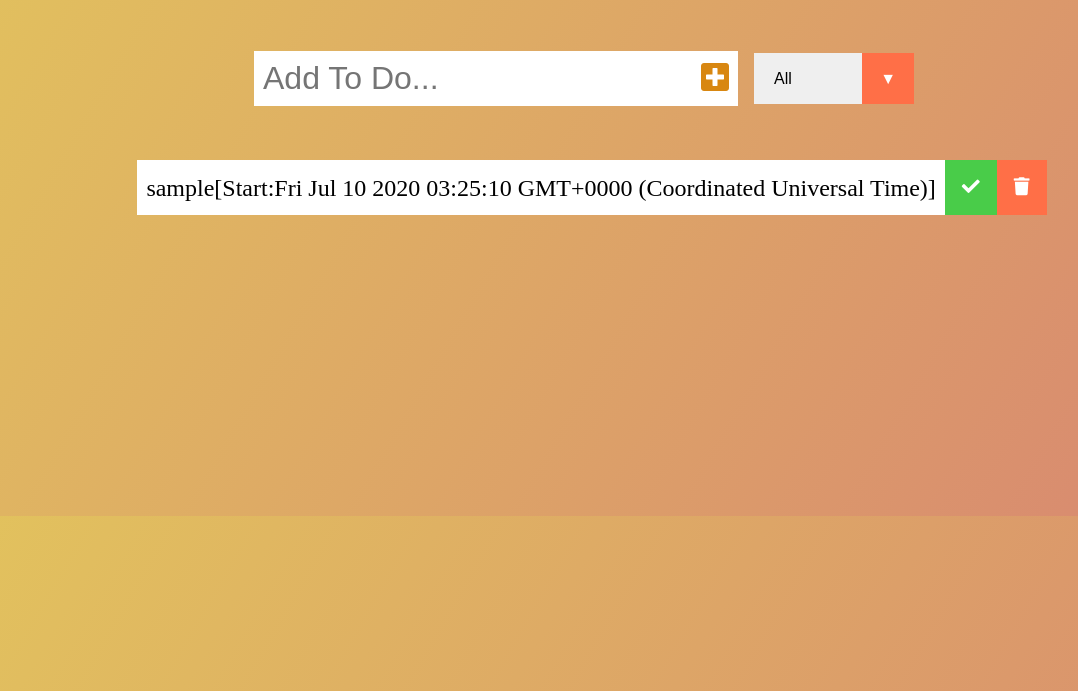
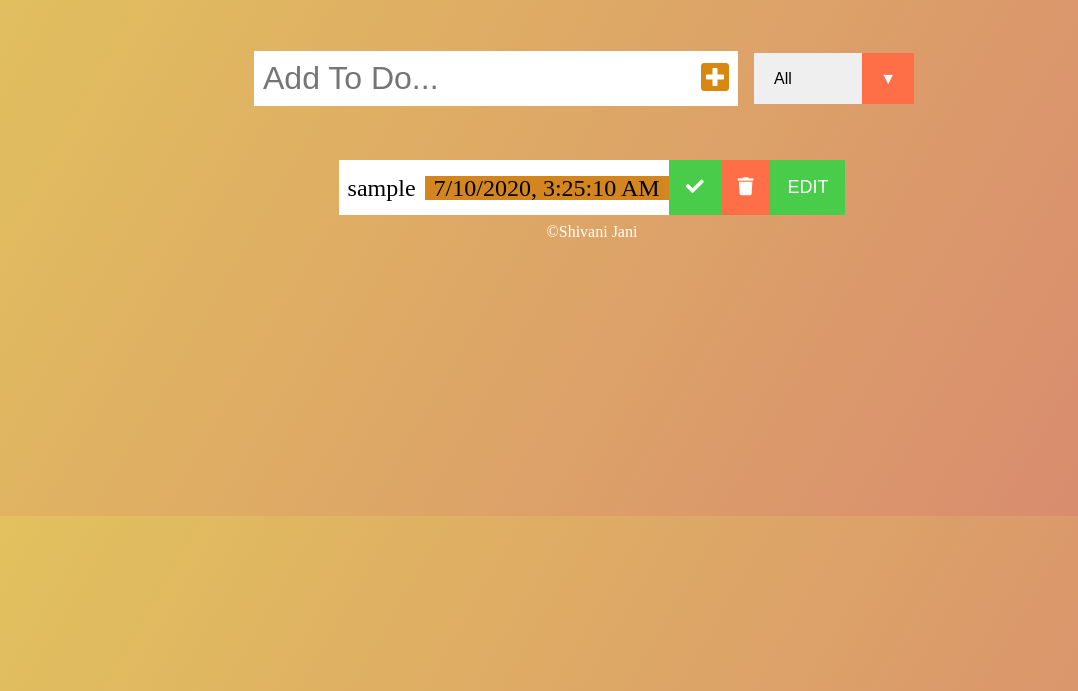
Before and after one commit to Shjani49/html-css-js-todo-list, a plain HTML site: page index.html in a window 1280 px wide. Both pictures are taken after typing "Sample" into the empty fields and a click on the button 763 px from the left and 187 px from the top of the page. Shown: the part 109-800 px from the top of the page, without its empty margins (48-1126 px from the left). Drawn offline with nearby package versions, Linux system fonts and the light colour scheme.

Commit message:
Added Span element for date;Chnage the Date and time formate;added css for span;Added Edit button element using javascript

```diff
--- a/css/main.css
+++ b/css/main.css
@@ -70,7 +70,7 @@ form button:hover{
 .todo li{
     flex: 1; /* push all button to right of the end*/
 }
-.trash-btn, .complete-btn{
+.trash-btn, .complete-btn, .edit-btn{
     background: #ff6f47;
     color: white;
     border : none;
@@ -80,6 +80,9 @@ form button:hover{
 }
 .complete-btn{
     background: rgb(73,204,73);
+}
+.edit-btn{
+    background :rgb(73,204,73);
 }
 .todo-item{
     padding : 0 9px;
@@ -141,3 +144,8 @@ select{
 p{
     text-align: center;
 }
+
+.todo-span{
+    padding : 0 9px;
+    background: rgb(211, 133, 31);
+}
--- a/index.html
+++ b/index.html
@@ -42,10 +42,11 @@
         </form>
        <p id = "error-output"></p>
       <div class = "todo-container">
-            <ul class = "todo-list"></ul>
+            <ul class = "todo-list" id = "list"></ul>
         </div>
-
-
+        <footer>
+            <p>&copy;Shivani Jani</p>
+        </footer>
 
     </body>
 </html>
--- a/js/scripts.js
+++ b/js/scripts.js
@@ -1,13 +1,39 @@
 // selectors
-const todoInput = document.querySelector(".todo-input");
+var todoInput = document.querySelector(".todo-input");
 const todoButton = document.querySelector(".todo-button");
 const todoList = document.querySelector(".todo-list");
 const todoFilter = document.querySelector(".filter-todo");
+const todoSpan = document.querySelector(".todo-span");
 // <p id="error-output"></p>
 const error = document.querySelector("#error-output");
+var editButton = document.querySelector('.todo-edit');
 //const dateTime = document.querySelector("#date");
 // Running list of all our items.
 let itemArray = [];
+var tab = [], index,
+items = document.querySelectorAll("ul#list todo-list");
+
+    // get the selected li index using array
+        // populate array with li values
+
+        for (var i = 0; i < items.length; i++) {
+            tab.push(items[i].innerHTML);
+        }
+
+        // get li index onclick
+        for (var i = 0; i < items.length; i++) {
+            items[i].addEventListener("click", () =>  {
+
+                index = tab.indexOf(this.innerHTML);
+                console.log(this.innerHTML + "Index = " + index);
+                //set the selected li value into input text
+                todoInput.value = this.innerHTML;
+
+            });
+        }
+
+
+
 
 
 // Event Listeners
@@ -15,11 +41,13 @@ todoButton.addEventListener("click", addTodo);
 //todoButton.addEventListener("click", addDateTime);
 todoList.addEventListener("click", deleteCheck);
 todoFilter.addEventListener("click", filterTodo);
+//editButton.addEventListener("click", editTodo);
+
+
 
 
 //Functions
-function addTodo(event)
-{
+function addTodo(event) {
     //The preventDefault() method cancels the event if it is cancelable, meaning that the default action that belongs to the event will not occur.
     //Clicking on a "Submit" button, prevent it from submitting a form
     event.preventDefault();
@@ -27,21 +55,18 @@ function addTodo(event)
     let errors = false;
 
     // If the input is empty.
-    if (todoInput.value.trim() === "")
-    {
+    if (todoInput.value.trim() === "") {
         error.innerText = "Sorry, please ensure you enter an item before attempting to add it.";
         errors = true;
     }
     // If the input already exists.
-    if (itemArray.includes(todoInput.value.trim().toLowerCase()))
-    {
+    if (itemArray.includes(todoInput.value.trim().toLowerCase())) {
         error.innerText = "Sorry, please ensure that the item you have entered is not already on your list.";
         errors = true;
     }
 
     // Prevent Empty List Items (Including Whitespace) and Prevent Duplicate List Items (Case Insensitive)
-    if (!errors)
-    {
+    if (!errors) {
         // Clear any errors from previous submissions if this one is valid.
         error.innerText = "";
 
@@ -52,17 +77,21 @@ function addTodo(event)
         //Create li Element
         //<li></li>
         const newTodo = document.createElement('li');
-    //newTodo.innerText = todoInput.value.trim().toLowerCase(); // Grab the Todo Input value
-    // fetch the current date and time...
-    // @ Link : https://www.toptal.com/software/definitive-guide-to-datetime-manipulation#:~:text=Getting%20the%20Current%20Timestamp,passed%20since%20January%201%2C%201970
-    let date = new Date();
-    // garb the Todo Input Value and concat with date and Time...
-    // @ Link : How to Concat two string: https://www.geeksforgeeks.org/javascript-string-prototype-concat-function/#:~:text=concat()%20function%20is%20used,more%20strings%20together%20in%20JavaScript.&text=The%20arguments%20to%20this%20function,strings%20to%20be%20joined%20together
-    newTodo.innerText= todoInput.value.trim().toLowerCase().concat('[', 'Start:',date, ']');
-    //console.log(newTodo);
+        newTodo.innerText = todoInput.value.trim().toLowerCase(); // Grab the Todo Input value
         newTodo.classList.add('todo-item');
         itemArray.push(todoInput.value.trim().toLowerCase());
         todoDiv.appendChild(newTodo);
+
+        // Create span element for date and time
+        // fetch the current date and time...
+        // @ Link : https://www.toptal.com/software/definitive-guide-to-datetime-manipulation#:~:text=Getting%20the%20Current%20Timestamp,passed%20since%20January%201%2C%201970
+        const newSpan = document.createElement('span');
+        var start = new Date();
+        newSpan.innerText = start.toLocaleString();
+        newSpan.classList.add('todo-span');
+        todoDiv.appendChild(newSpan);
+
+
         // Completed button
         //<button></button>
         const completedButton = document.createElement('button');
@@ -78,6 +107,13 @@ function addTodo(event)
         //append button to div
         todoDiv.appendChild(trashButton);
 
+        const editButton = document.createElement('button');
+        editButton.innerHTML = "EDIT";
+        editButton.classList.add("edit-btn");
+        todoDiv.appendChild(editButton);
+
+
+
         // Append to List
         //</div>
         todoList.appendChild(todoDiv);
@@ -86,62 +122,62 @@ function addTodo(event)
 
         // Reset Focus To Input After Adding
         todoInput.focus();
+
     }
 
 }
 
-function deleteCheck(e)
+function editTodo(e)
 {
+    }
+function deleteCheck(e) {
 
     const item = e.target;
     //Delete ToDo
-    if(item.classList[0] === "trash-btn")
-    {
+    if (item.classList[0] === "trash-btn") {
         const todo = item.parentElement;
         todo.remove();
     }
 
-    if(item.classList[0] === "complete-btn")
-    {
+    if (item.classList[0] === "complete-btn") {
+
         const todo = item.parentElement;
         todo.classList.toggle("completed");
 
     }
+
+
 }
 
-function filterTodo(e)
-{
+
+function filterTodo(e) {
 
     const todos = todoList.childNodes;
     //console.log(todos);
     // using forEach loops we can access individuals todo
-    todos.forEach(function(todos){
-        switch(e.target.value){
+    todos.forEach(function (todos) {
+        switch (e.target.value) {
             case "all":
                 todos.style.display = "flex"; // shows all completed and uncompleted todos
                 // I use here flex instead of box because i already set display flex for button..
                 // If use box then my completed and trash button would be underneath the text..
                 break;
             case "completed":
-                if(todos.classList.contains("completed")) // check if we have class of completed or not
+                if (todos.classList.contains("completed")) // check if we have class of completed or not
                 {
-
                     todos.style.display = "flex"; // shows completed todos
-
                 }
-                else
-                {
+                else {
                     todos.style.display = "none";
                 }
                 break;
             case "active":
-                if(!todos.classList.contains("completed")) // check the class don't contain completed todos
+                if (!todos.classList.contains("completed")) // check the class don't contain completed todos
                 {
                     todos.style.display = "flex"; // show Active Todos
 
                 }
-                else
-                {
+                else {
                     todos.style.display = "none";
                 }
                 break;
@@ -153,17 +189,14 @@ function filterTodo(e)
 /* try to hide the input when someone selects "completed" and "active"*/
 /* using jQuery here we use id of element and check with user value...If user select "completed" or "active" then other activity is hide for user.*/
 /* @Link : https://www.solodev.com/blog/web-design/how-to-hide-form-fields-based-upon-user-selection.stml */
-$("#select").change(function()
-{
-    if (($(this).val() == "completed") || ($(this).val() == "active"))
-    {
+$("#select").change(function () {
+    if (($(this).val() == "completed") || ($(this).val() == "active")) {
         $('#input').hide();
         $('#button').hide();
         $('#error-output').hide();
 
     }
-    else
-    {
+    else {
         $('input').show();
         $('#button').show();
         $('#error-output').show();
```
Lines whose indentation alone changed are shown as unchanged.
